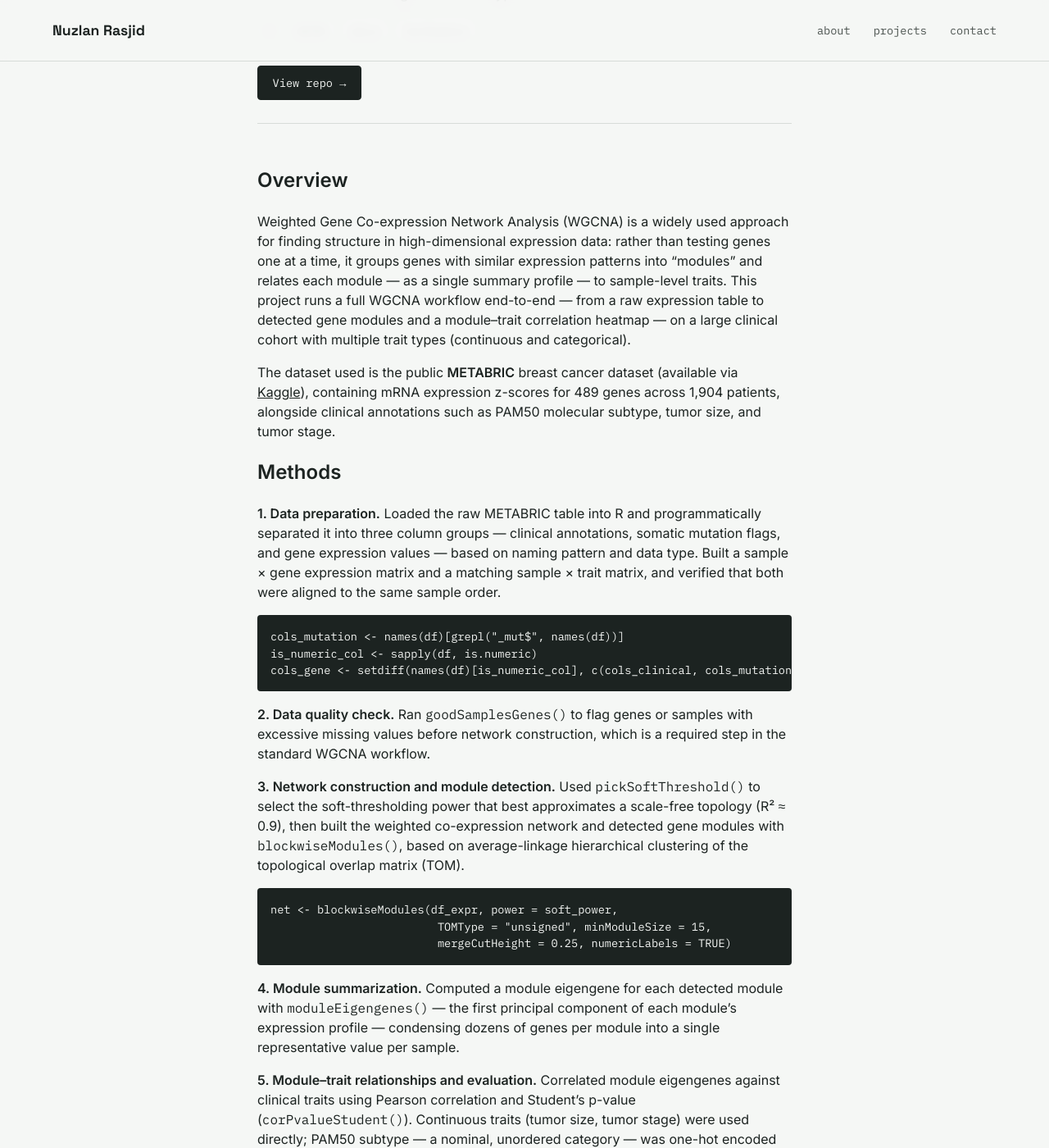
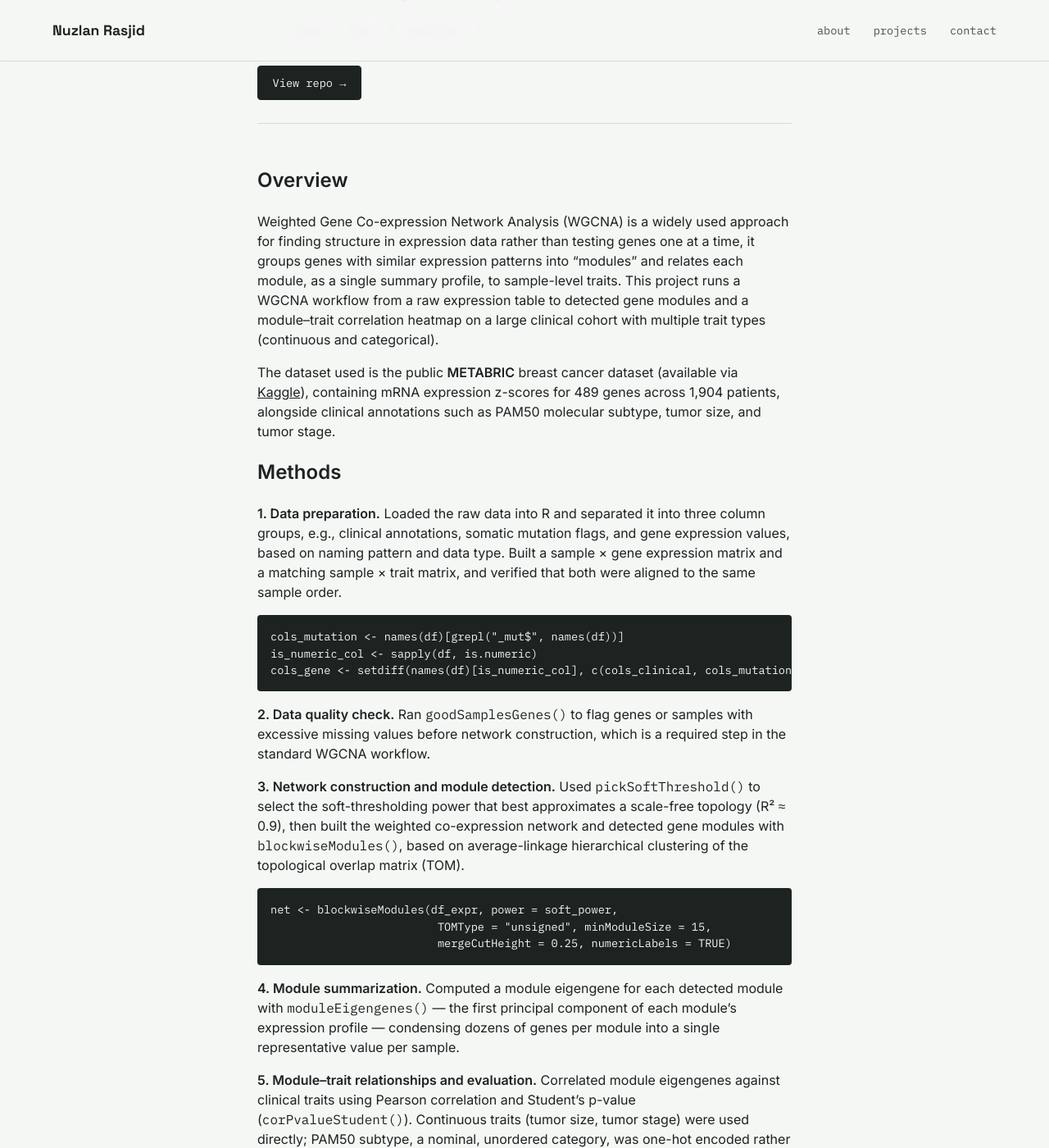
Before and after one commit to nuzlanrasjid/nuzlanrasjid.github.io, a Jekyll site: the page built from _projects/wgcna-analysis-010926.md, in a window 1280 px wide and 1400 px high, scrolled down 487 px. Shown: the whole window at 82% size. Built offline with Jekyll 4.4.1, drawn with Linux system fonts in a browser that asks for light colours; some of the changed text lies outside the part shown.

Commit message:
Update wgcna-analysis-010926.md

```diff
--- a/_projects/wgcna-analysis-010926.md
+++ b/_projects/wgcna-analysis-010926.md
@@ -11,13 +11,12 @@ neglogp: 1.8
 ## Overview
 
 Weighted Gene Co-expression Network Analysis (WGCNA) is a widely used
-approach for finding structure in high-dimensional expression data:
-rather than testing genes one at a time, it groups genes with similar
-expression patterns into "modules" and relates each module — as a
-single summary profile — to sample-level traits. This project runs a
-full WGCNA workflow end-to-end — from a raw expression table to
-detected gene modules and a module–trait correlation heatmap — on a
-large clinical cohort with multiple trait types (continuous and
+approach for finding structure in expression data rather than testing
+genes one at a time, it groups genes with similar expression patterns
+into "modules" and relates each module, as a single summary profile,
+to sample-level traits. This project runs a WGCNA workflow from a raw
+expression table to detected gene modules and a module–trait correlation
+heatmap on a large clinical cohort with multiple trait types (continuous and
 categorical).
 
 The dataset used is the public **METABRIC** breast cancer dataset
@@ -28,9 +27,9 @@ subtype, tumor size, and tumor stage.
 
 ## Methods
 
-**1. Data preparation.** Loaded the raw METABRIC table into R and
-programmatically separated it into three column groups — clinical
-annotations, somatic mutation flags, and gene expression values —
+**1. Data preparation.** Loaded the raw data into R and
+separated it into three column groups, e.g., clinical
+annotations, somatic mutation flags, and gene expression values,
 based on naming pattern and data type. Built a sample × gene
 expression matrix and a matching sample × trait matrix, and verified
 that both were aligned to the same sample order.
@@ -66,8 +65,8 @@ genes per module into a single representative value per sample.
 **5. Module–trait relationships and evaluation.** Correlated module
 eigengenes against clinical traits using Pearson correlation and
 Student's p-value (`corPvalueStudent()`). Continuous traits (tumor
-size, tumor stage) were used directly; PAM50 subtype — a nominal,
-unordered category — was one-hot encoded rather than integer-encoded,
+size, tumor stage) were used directly; PAM50 subtype, a nominal,
+unordered category, was one-hot encoded rather than integer-encoded,
 to avoid implying a false ranking between subtypes. Identifier and
 batch-like numeric columns (`patient_id`, `cohort`) and the
 near-constant `cancer_type` variable (1,903 of 1,904 samples in a
```
Also changed, not shown: other parts of _projects/wgcna-analysis-010926.md (+2 -2 lines).
